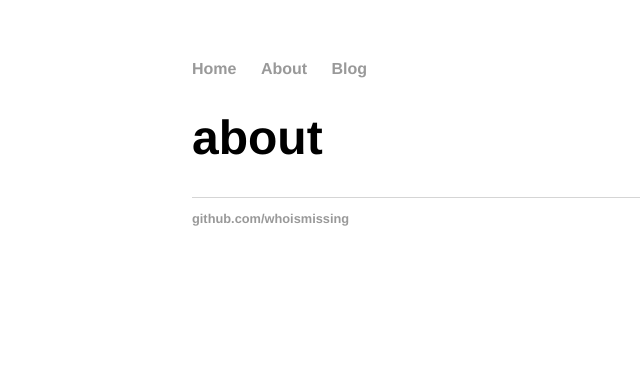
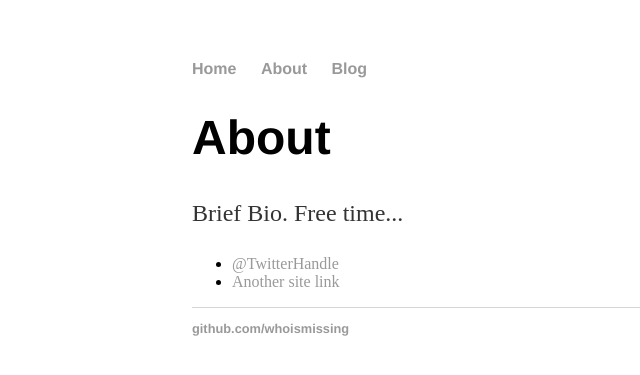
Before and after one commit to whoismissing/whoismissing.github.io, a Jekyll site: the page built from about/index.html, in a window 1280 px wide. Shown: the top 375 px of the page, without its empty margins (0-640 px from the left). Built offline with Jekyll 4.4.1, drawn with Linux system fonts in a browser that asks for light colours.

Commit message:
Update index.html

```diff
--- a/about/index.html
+++ b/about/index.html
@@ -2,4 +2,12 @@
 layout: default
 title: about
 ---
-	<h1>{{ page.title }}</h1>
+		<div class="about">
+			<h1>About</h1>
+			<p> Brief Bio. Free time...</p>
+
+			<ul class="contacts">
+				<li><a href="#">@TwitterHandle</a></li>
+				<li><a href="#">Another site link</a></li>
+				</ul>
+		</div>
```
